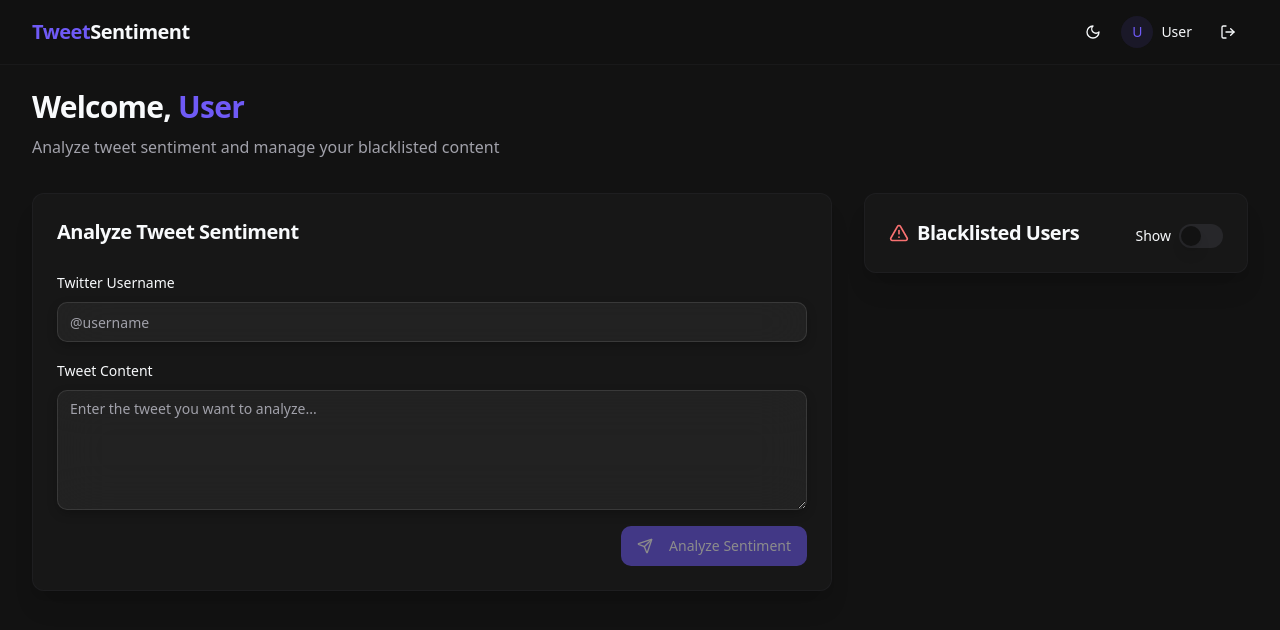
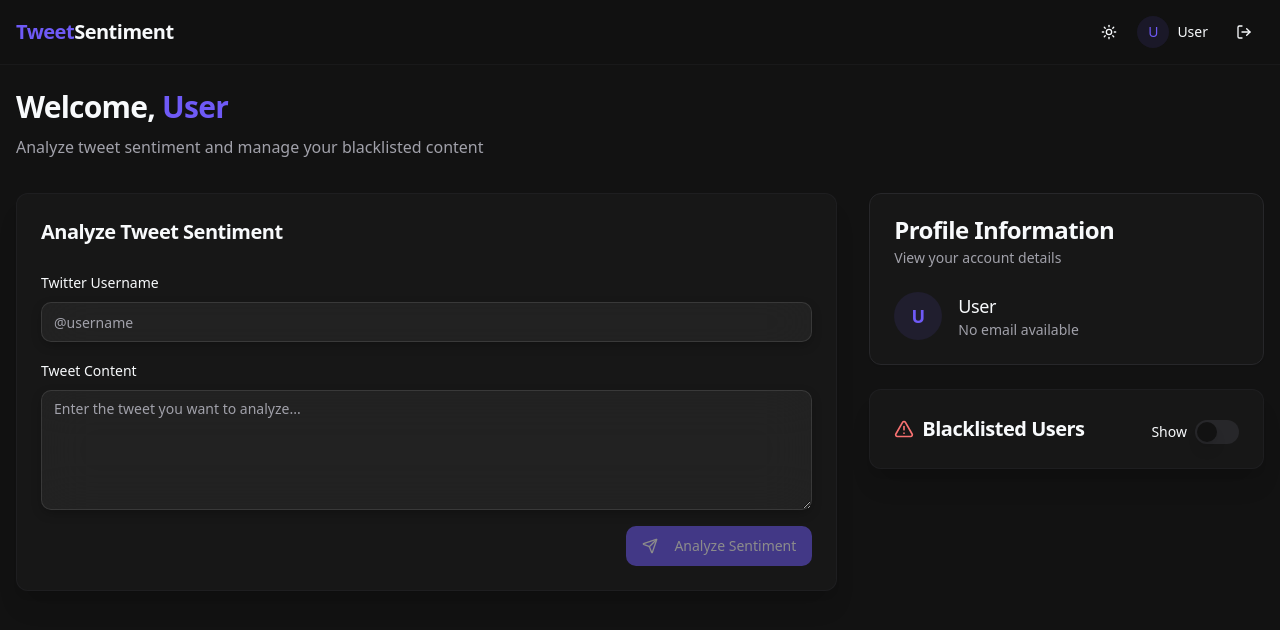
Before and after one commit to yash-sharma-js/Tweet_Client, a React (Vite) app: page /dashboard in a window 1280 px wide. Shown: the top 630 px of the page. Built offline with nearby package versions, Linux system fonts and the light colour scheme.

Commit message:
Fix: Dashboard and profile display issues
Fixes display name and dark mode toggle, and resolves profile page issues.

```diff
--- a/src/components/Navbar.tsx
+++ b/src/components/Navbar.tsx
@@ -1,6 +1,4 @@
-
-import { useState } from "react";
-import { LogOut, Menu, Moon, Sun, X } from "lucide-react";
+import { Menu, LogOut, Moon, Sun, X } from "lucide-react";
 import {
   Sheet,
   SheetContent,
@@ -9,6 +7,7 @@ import {
 } from "@/components/ui/sheet";
 import { Button } from "@/components/ui/button";
 import { useAuth } from "@/hooks/useAuth";
+import { useTheme } from "@/hooks/useTheme";
 import {
   AlertDialog,
   AlertDialogAction,
@@ -23,12 +22,7 @@ import {
 
 export function Navbar() {
   const { user, logout } = useAuth();
-  const [isDarkMode, setIsDarkMode] = useState(true); // Always dark mode for this app
-
-  // Toggle function for future light mode support
-  const toggleTheme = () => {
-    setIsDarkMode(!isDarkMode);
-  };
+  const { isDarkMode, toggleTheme } = useTheme();
 
   // Get first letter of username for avatar
   const getInitial = () => {
@@ -48,7 +42,7 @@ export function Navbar() {
 
   return (
     <header className="sticky top-0 z-50 w-full border-b border-border/40 bg-background/80 backdrop-blur-xl">
-      <div className="max-content-width flex h-16 items-center justify-between">
+      <div className="container mx-auto px-4 flex h-16 items-center justify-between">
         <div className="flex items-center gap-2">
           {/* Mobile menu */}
           <Sheet>
--- /dev/null
+++ b/src/components/Profile.tsx
@@ -0,0 +1,47 @@
+
+import { useState } from "react";
+import { useAuth } from "@/hooks/useAuth";
+import { Card, CardContent, CardDescription, CardHeader, CardTitle } from "@/components/ui/card";
+import { Button } from "@/components/ui/button";
+import { toast } from "sonner";
+
+export function Profile() {
+  const { user } = useAuth();
+  const [isLoading, setIsLoading] = useState(false);
+
+  // Format date for better display
+  const formatDate = (dateString?: string) => {
+    if (!dateString) return "N/A";
+    const date = new Date(dateString);
+    return new Intl.DateTimeFormat('en-US', {
+      year: 'numeric',
+      month: 'long',
+      day: 'numeric',
+    }).format(date);
+  };
+
+  const displayName = user?.username || user?.email?.split('@')[0] || 'User';
+  const email = user?.email || 'No email available';
+
+  return (
+    <Card>
+      <CardHeader>
+        <CardTitle>Profile Information</CardTitle>
+        <CardDescription>View your account details</CardDescription>
+      </CardHeader>
+      <CardContent className="space-y-4">
+        <div className="flex items-center space-x-4">
+          <div className="flex h-12 w-12 items-center justify-center rounded-full bg-primary/10">
+            <span className="text-lg font-semibold text-primary">
+              {displayName.charAt(0).toUpperCase()}
+            </span>
+          </div>
+          <div>
+            <h3 className="text-lg font-medium">{displayName}</h3>
+            <p className="text-sm text-muted-foreground">{email}</p>
+          </div>
+        </div>
+      </CardContent>
+    </Card>
+  );
+}
--- /dev/null
+++ b/src/hooks/useTheme.tsx
@@ -0,0 +1,46 @@
+
+import { useState, useEffect } from 'react';
+
+export function useTheme() {
+  const [isDarkMode, setIsDarkMode] = useState(true);
+
+  useEffect(() => {
+    // Initialize theme from localStorage or default to dark
+    const savedTheme = localStorage.getItem('theme');
+    const prefersDark = window.matchMedia('(prefers-color-scheme: dark)').matches;
+
+    // If theme is saved in localStorage, use that, otherwise use system preference
+    const initialDarkMode = savedTheme
+      ? savedTheme === 'dark'
+      : prefersDark;
+
+    setIsDarkMode(initialDarkMode);
+
+    // Apply the theme
+    if (initialDarkMode) {
+      document.documentElement.classList.add('dark');
+    } else {
+      document.documentElement.classList.remove('dark');
+    }
+  }, []);
+
+  const toggleTheme = () => {
+    setIsDarkMode(prevMode => {
+      const newMode = !prevMode;
+
+      // Save to localStorage
+      localStorage.setItem('theme', newMode ? 'dark' : 'light');
+
+      // Apply the theme
+      if (newMode) {
+        document.documentElement.classList.add('dark');
+      } else {
+        document.documentElement.classList.remove('dark');
+      }
+
+      return newMode;
+    });
+  };
+
+  return { isDarkMode, toggleTheme };
+}
--- a/src/pages/Dashboard.tsx
+++ b/src/pages/Dashboard.tsx
@@ -3,6 +3,7 @@ import { useEffect } from "react";
 import { Navbar } from "@/components/Navbar";
 import { TweetAnalyzer } from "@/components/TweetAnalyzer";
 import { BlacklistSection } from "@/components/BlacklistSection";
+import { Profile } from "@/components/Profile";
 import { useAuth } from "@/hooks/useAuth";
 import { toast } from "sonner";
 
@@ -19,7 +20,7 @@ export default function Dashboard() {
       <Navbar />
 
       <main className="flex-1 py-6">
-        <div className="max-content-width space-y-8">
+        <div className="container px-4 mx-auto space-y-8">
           <div className="animate-fade-in">
             <h1 className="text-3xl font-bold tracking-tight">
               Welcome, <span className="text-primary">{user?.username || user?.email?.split('@')[0] || 'User'}</span>
@@ -35,7 +36,10 @@ export default function Dashboard() {
             </div>
 
             <div className="col-span-full lg:col-span-1 animate-fade-in" style={{ animationDelay: "200ms" }}>
-              <BlacklistSection />
+              <div className="space-y-6">
+                <Profile />
+                <BlacklistSection />
+              </div>
             </div>
           </div>
         </div>
```
